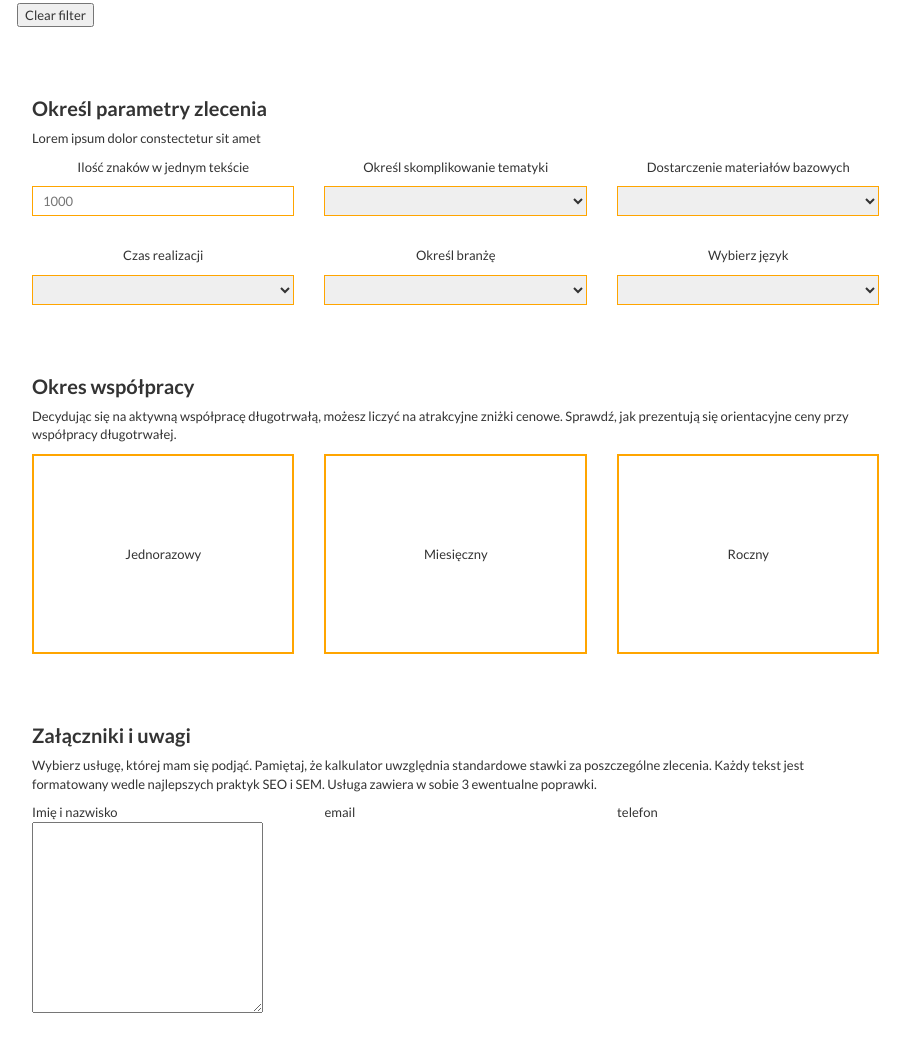
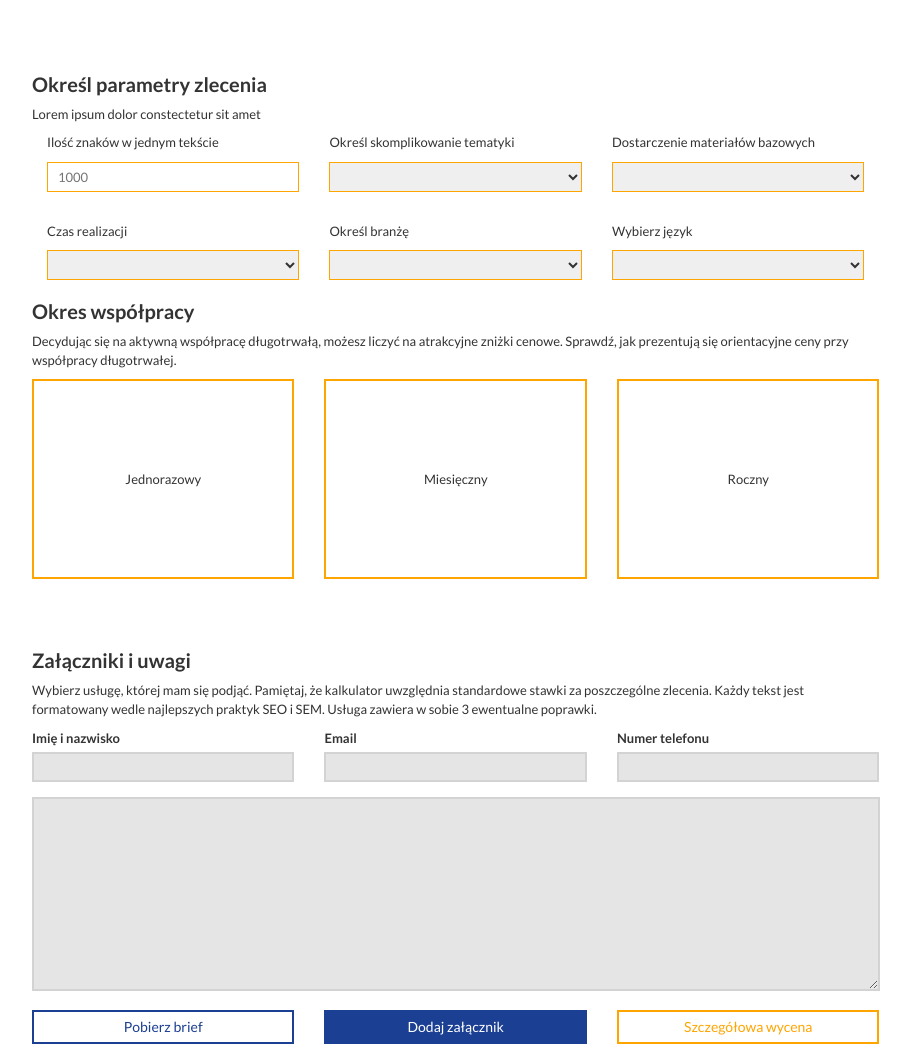
Before and after one commit to Kamilnaja/Marcin-formularz, a plain HTML site: page index.html in a window 1280 px wide. Shown: the part 636-1695 px from the top of the page, without its empty margins (38-949 px from the left). Before the commit the page ends 1654 px from the top, so only its background shows below. Drawn offline with nearby package versions, Linux system fonts and the light colour scheme.

Commit message:
filter works like a charm

```diff
--- a/index.html
+++ b/index.html
@@ -17,21 +17,24 @@
         orientacyjną wycenę swojego zlecenia.</p>
       <!--todo - po kliknięciu w item, wyfilitruj go -->
       <section class="service row">
-
+        <!-- wyświetl itemy (filtrowanie po nazwie kategorii)-->
         <div
             class="col-md-4 col-xs-6 text-variable-item"
             ng-repeat="x in services | filter: filters"
             ng-click="setBase(x.price, item)">
-
+          <!--po kliknięciu ustawia filtr na klasę itemu i filtruje-->
           <div ng-click="filters.class = x.class">
             <div class="sprite {{x.class}}"></div>
             <p>{{x.name}}</p>
           </div>
-
         </div>
-        <button
-            ng-click="filters.class = ''">Clear filter
-        </button>
+        <!--//pokazać dopiero, jak filter działa-->
+        <div class="clear-filter-wrap" ng-show=showClearFilter>
+          <button
+              ng-click="filters.class = ''; hideClearFilterButton()"
+              class="clear-filter btn btn-blue-reversed">Clear filter
+          </button>
+        </div>
       </section>
 
       <section class="parameteres">
@@ -41,37 +44,36 @@
             <p>Lorem ipsum dolor constectetur sit amet</p>
           </div>
         </div>
-        <div class="row">
-          <div class="col-md-4 text-center">
+        <div class="form-group">
+          <div class="col-md-4">
             <p>Ilość znaków w jednym tekście</p>
             <input type="number" placeholder="1000" min="1000" step="500">
           </div>
-          <div class="col-md-4 text-center">
+          <div class="col-md-4">
             <p>
               Określ skomplikowanie tematyki
             </p>
             <select ng-model="selectedHardness" ng-options="x for x in hardness"></select>
           </div>
-          <div class="col-md-4 text-center">
+          <div class="col-md-4">
             <p>
               Dostarczenie materiałów bazowych
             </p>
             <select ng-model="selectedMaterials" ng-options="x for x in materials"></select>
           </div>
           <div class="spacer"></div>
-          <div class="col-md-4 text-center">
+          <div class="col-md-4">
             <p>Czas realizacji</p>
             <select ng-model="selectedTime" ng-options="x for x in time"></select>
           </div>
-          <div class="col-md-4 text-center">
+          <div class="col-md-4">
             <p>Określ branżę</p>
-            <!--<select ng-model="selectedTrade" ng-options="x for x in trade"></select>-->
             <select
                 ng-model="selectedTrade"
                 ng-options="item.name for item in trades">
             </select>
           </div>
-          <div class="col-md-4 text-center">
+          <div class="col-md-4">
             <p>
               Wybierz język
             </p>
@@ -108,7 +110,7 @@
         </div>
       </section>
 
-      <section class="others">
+      <section class="personal-data">
         <div class="row">
           <div class="col-md-12">
             <h2>Załączniki i uwagi</h2>
@@ -121,14 +123,42 @@
           </div>
         </div>
         <div class="row">
-          <div class="col-md-4">Imię i nazwisko</div>
-          <div class="col-md-4">email</div>
-          <div class="col-md-4">telefon</div>
+          <div class="col-md-4">
+            <label for="name">
+              Imię i nazwisko
+            </label>
+            <br>
+            <input type="text" id="name">
+          </div>
+          <div class="col-md-4">
+            <label for="email">Email</label>
+            <br>
+            <input type="email" id="email">
+          </div>
+          <div class="col-md-4">
+            <label for="phone">Numer telefonu</label>
+            <br>
+            <input type="number" id="phone">
+          </div>
+          <div class="col-md-12">
+            <textarea name="tresc" id="main-message" cols="30" rows="10" ng-model="textInfo"></textarea>
+          </div>
         </div>
-        <textarea name="tresc" id="" cols="30" rows="10" ng-model="textInfo"></textarea>
+        <div class="row submit-section">
+          <div class="col-md-4">
+            <button class="btn btn-blue-reversed">Pobierz brief</button>
+          </div>
+          <div class="col-md-4">
+            <button class="btn btn-blue-standard">Dodaj załącznik</button>
+          </div>
+          <div class="col-md-4">
+            <button class="btn btn-orange-reversed ">Szczegółowa wycena</button>
+          </div>
+        </div>
       </section>
+
     </div><!-- col-md-9 -->
-    <div class="col-md-3" style="position: fixed; right: 0;">
+    <div class="col-md-3 sidebar">
       <h2>Podsumowanie</h2>
       <h3>Rodzaj tekstu</h3>
       Artykuł poradnikowy
--- a/main.js
+++ b/main.js
@@ -48,24 +48,35 @@ angular.module('FormApp', [])
       {id: 22, name: "Motoryzacja"}
     ];
     $scope.base = 10;
+    //price - ustaw stawkę za 1000 znaków dla kategorii
     $scope.services = [
-      {id: 1, name: "artykuły poradnikowe", price: 10, class: "sprite-Image-8" },
-      {id: 2, name: "artykuły informacyjne", price: 17, class: "sprite-Image-9" },
-      {id: 3, name: "artykuły specjalistyczne", price: 30, class: "sprite-Image-10" },
-      {id: 4, name: "content reklamowy", price: 0, class: "sprite-Image-11" },
-      {id: 5, name: "teksty seo", price: 15, class: "sprite-Image-12" },
-      {id: 6, name: "prowadzenie blogów", price: "", class: "sprite-Image-13" },
-      {id: 7, name: "opisy kategorii i produktów", price: "",  class: "sprite-Image-14" },
-      {id: 8, name: "Email marketing", price: 55,  class: "sprite-Image-15"},
-      {id: 9, name: "Pisanie e-booków", price: 38,  class: "sprite-Image-16" },
-      {id: 10, name: "Content na strony WWW", price: "",  class: "sprite-Image-17" },
-      {id: 11, name: "Prowadzenie fanpage", price: "",  class: "sprite-Image-18" },
-      {id: 12, name: "Usługa indywidualna", price: "",  class: "sprite-Image-19" }];
-    //todo wyświetl dane z bazy
+      {id: 1, name: "artykuły poradnikowe", price: 10, class: "sprite-Image-8"},
+      {id: 2, name: "artykuły informacyjne", price: 17, class: "sprite-Image-9"},
+      {id: 3, name: "artykuły specjalistyczne", price: 30, class: "sprite-Image-10"},
+      {id: 4, name: "content reklamowy", price: 0, class: "sprite-Image-11"},
+      {id: 5, name: "teksty seo", price: 15, class: "sprite-Image-12"},
+      {id: 6, name: "prowadzenie blogów", price: "", class: "sprite-Image-13"},
+      {id: 7, name: "opisy kategorii i produktów", price: "", class: "sprite-Image-14"},
+      {id: 8, name: "Email marketing", price: 55, class: "sprite-Image-15"},
+      {id: 9, name: "Pisanie e-booków", price: 38, class: "sprite-Image-16"},
+      {id: 10, name: "Content na strony WWW", price: "", class: "sprite-Image-17"},
+      {id: 11, name: "Prowadzenie fanpage", price: "", class: "sprite-Image-18"},
+      {id: 12, name: "Usługa indywidualna", price: "", class: "sprite-Image-19"}];
+
+    $scope.showClearFilter = false;
 
     //ustala cenę bazową po kliknięciu w item
     $scope.setBase = function (number, item) {
       $scope.base = number;
+      //pokaż button, po wybraniu jakiegoś itema
+      $scope.showClearFilterButton();
+
+    };
+    $scope.showClearFilterButton = function () {
+      $scope.showClearFilter = true;
+    };
+    $scope.hideClearFilterButton = function () {
+      $scope.showClearFilter = false;
     };
     //ustawia okres współpracy po kliknięciu w item
     $scope.setPeriod = function (number) {
--- a/style/sass/screen.scss
+++ b/style/sass/screen.scss
@@ -167,3 +167,96 @@ input {
   display: block;
   overflow: hidden;
 }
+
+.clear-filter {
+  clear: both;
+  max-width: 200px;
+}
+
+.clear-filter-wrap {
+  clear: both;
+  padding-left: 15px;
+}
+
+.personal-data {
+  textarea {
+    border: 2px solid lightgrey;
+    margin-top: 15px;
+    width: 100%;
+    background-color: #e5e5e5;
+  }
+  input {
+    border: 2px solid lightgrey;
+    background-color: #e5e5e5;
+
+  }
+}
+
+@media(min-width: 992px) {
+  .sidebar {
+    position: fixed;
+    right: 0;
+  }
+}
+
+.submit-section {
+  margin-top: 15px;
+  margin-bottom: 15px;
+}
+
+.btn-blue-reversed {
+  border: 2px solid #1B3F93;
+  color: #1B3F93 !important;
+  background-color: white;
+  width: 100%;
+  -webkit-border-radius: 0;
+  -moz-border-radius: 0;
+  border-radius: 0;
+  padding-top: 5px;
+  padding-bottom: 5px;
+  transition: 0.3s ease;
+  &:hover {
+    border: 2px solid #1B3F93;
+    background-color: #1B3F93;
+    color: white !important;
+  }
+}
+
+
+
+.btn-blue-standard {
+    width: 100%;
+    -webkit-border-radius: 0;
+    -moz-border-radius: 0;
+    border-radius: 0;
+    padding-top: 5px;
+    padding-bottom: 5px;
+    border: 2px solid #1B3F93;
+    background-color: #1B3F93;
+    color: white !important;
+    transition: 0.3s ease;
+
+    &:hover {
+      border: 2px solid #1B3F93;
+      color: #1B3F93 !important;
+      background-color: white;
+    }
+}
+
+.btn-orange-reversed {
+  border: 2px solid orange;
+  color: orange !important;
+  background-color: white;
+  width: 100%;
+  -webkit-border-radius: 0;
+  -moz-border-radius: 0;
+  border-radius: 0;
+  padding-top: 5px;
+  padding-bottom: 5px;
+  transition: 0.3s ease;
+  &:hover {
+    border: 2px solid orange;
+    background-color: orange;
+    color: white !important;
+  }
+}
```
Also changed, not shown: style/stylesheets/screen.css, 1 other file.
